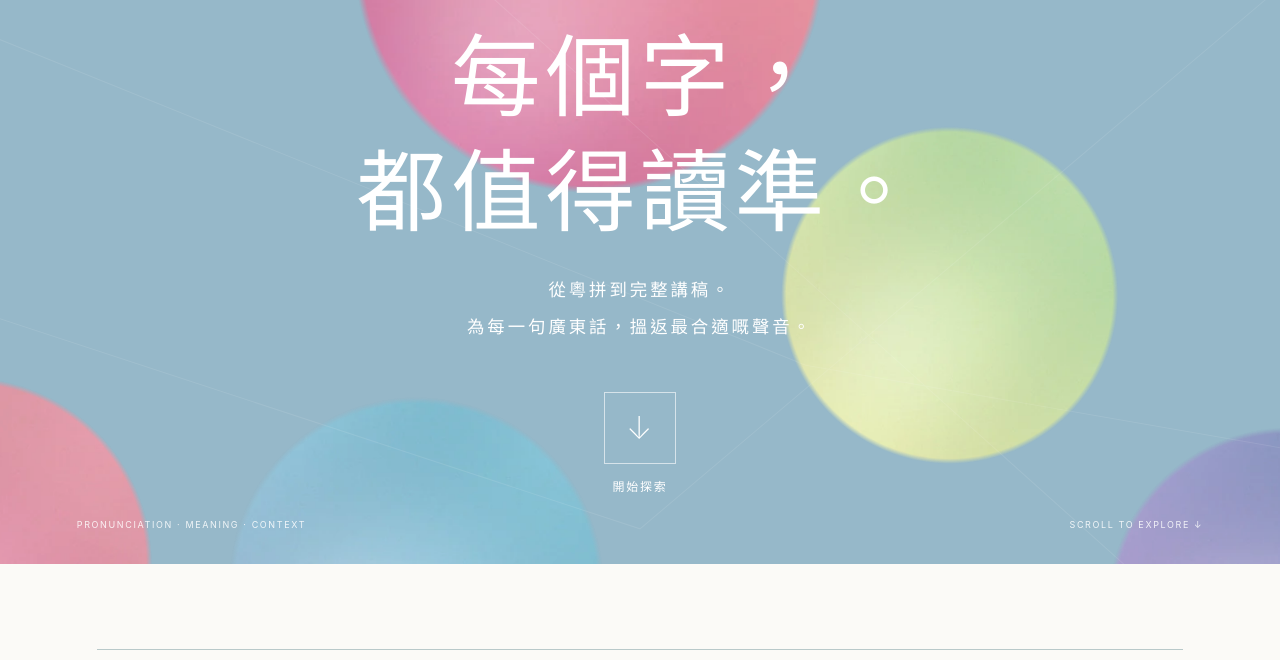
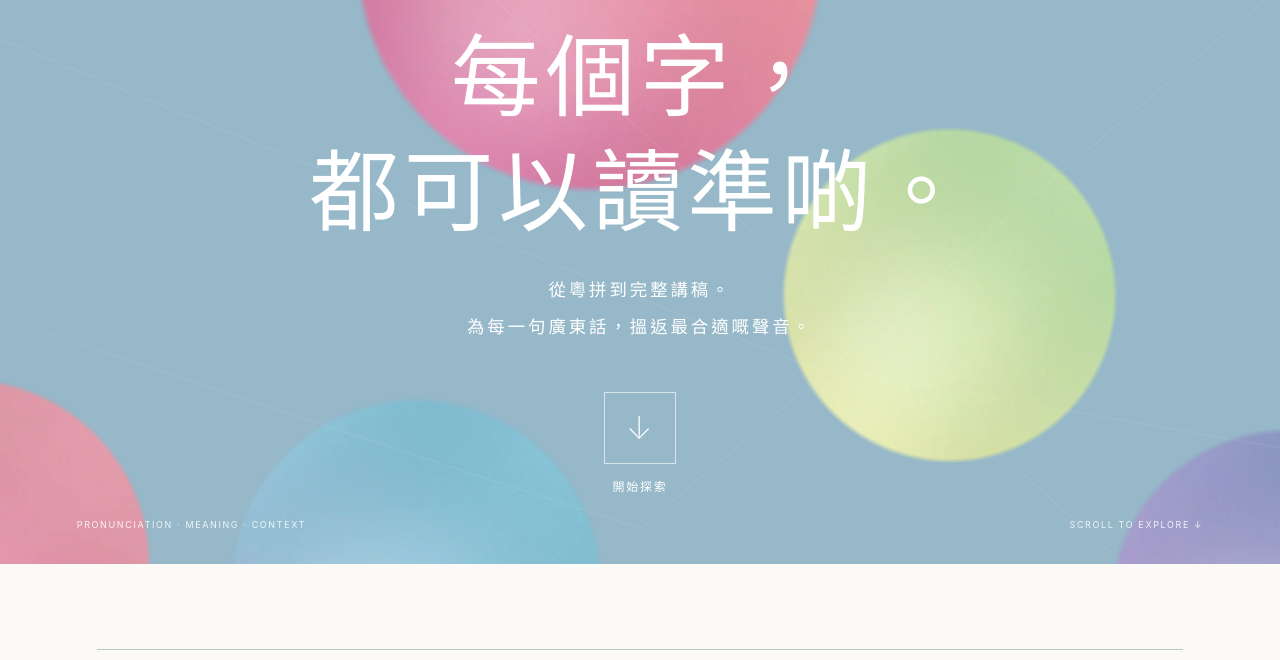
Before and after one commit to wwinnieysg-png/jyutping-lab, a plain HTML site: page Jyutping-Lab-v0.4.1/index.html in a window 1280 px wide. Shown: the part 140-800 px from the top of the page. Drawn offline with Linux system fonts and the light colour scheme.

Commit message:
Update index.html

```diff
--- a/Jyutping-Lab-v0.4.1/index.html
+++ b/Jyutping-Lab-v0.4.1/index.html
@@ -28,7 +28,7 @@
     </div>
     <div class="hero-inner">
       <p class="overline hero-overline">CANTONESE DICTIONARY · PRONUNCIATION STUDIO</p>
-      <h1 id="hero-title">每個字，<br><span>都值得讀準。</span></h1>
+      <h1 id="hero-title">每個字，<br><span>都可以讀準啲。</span></h1>
       <p class="hero-copy">從粵拼到完整講稿。<br>為每一句廣東話，搵返最合適嘅聲音。</p>
       <a class="hero-jump" href="#dictionary" aria-label="向下捲動，開始查字"><span class="jump-icon">↓</span><span>開始探索</span></a>
     </div>
```
